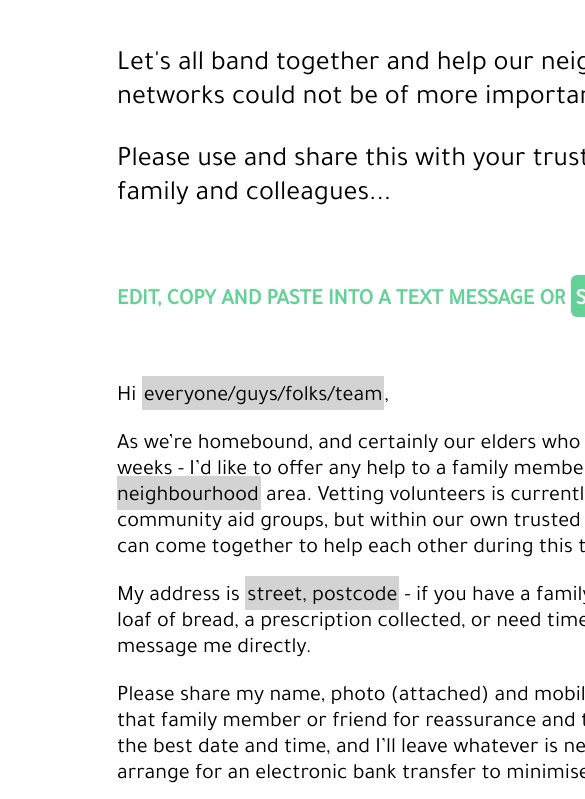
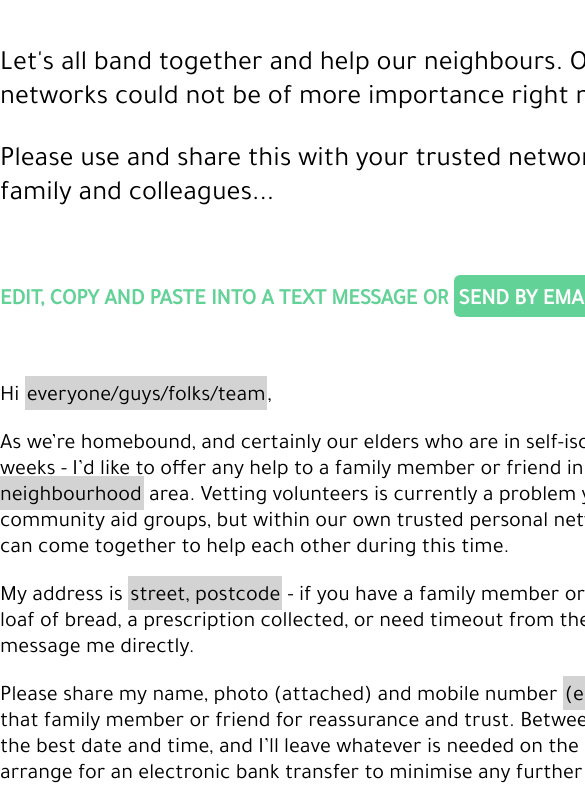
Before and after one commit to emmwg/emmwg.github.io, a plain HTML site: page index.html in a window 390 px wide. Shown: the part 197-996 px from the top of the page, 585 px wide, since content can reach past the window. Drawn offline with Linux system fonts and the light colour scheme; a web font is replaced by a local one.

Commit message:
update css

```diff
--- a/index.html
+++ b/index.html
@@ -2,6 +2,7 @@
 <html lang="en" dir="ltr">
   <head>
     <meta charset="utf-8">
+    <meta name="viewport" content="width=device-width, initial-scale=1">
     <title>Be Kind.</title>
     <link rel="stylesheet" href="https://fonts.googleapis.com/css?family=Tajawal">
     <link rel="stylesheet" href="https://fonts.googleapis.com/css?family=Palanquin+Dark">
@@ -12,9 +13,19 @@
   margin-bottom:50px;
   /* margin-left: 40px; */
 }
+
+@media screen and (min-width:320px) and (max-width:640px) {
+  body{
+    margin: 1% auto;
+    min-width: 340px;
+    font-size: 22px;
+    font-family: Tajawal, sans-serif;
+  }
+}
+
 body{
-  margin: 1% 30%;
-  min-width: 800px;
+  margin: 1% auto;
+  width: 800px;
   font-size: 22px;
   font-family: Tajawal, sans-serif;
 }
```
